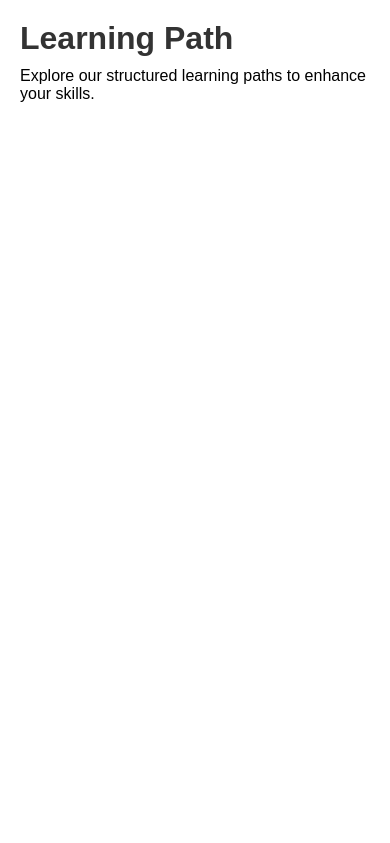
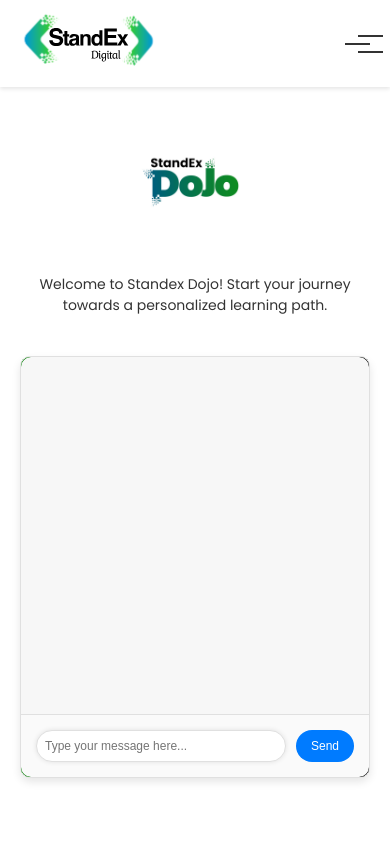
Before and after one commit to Collins-nnaji/Standex_FrontEnd, a React (Create React App) app: page /dojo/learning-path in a window 390 px wide. Shown: the top 843 px of the page. Built offline with nearby package versions, Linux system fonts and the light colour scheme.

Commit message:
New new new

```diff
--- a/src/pages/DojoPage/DojoPage.jsx
+++ b/src/pages/DojoPage/DojoPage.jsx
@@ -27,12 +27,6 @@
         <p>Follow these steps to begin your learning journey:</p>
         <div className="cards">
           <div className="card-container">
-            <Link to="/dojo/chatbot">
-              <img src="/images/Chatbot Card.svg" alt="Dojo Chatbot" className="card" />
-              <p className="click-instruction">Start your journey with our chatbot.</p>
-            </Link>
-          </div>
-          <div className="card-container">
             <Link to="/dojo/learning-path">
               <img src="/images/Learning Path Card.svg" alt="Learning Path" className="card" />
               <p className="click-instruction">Discover your personalized learning path.</p>
--- a/src/pages/DojoPage/LearningPath/LearningPath.css
+++ b/src/pages/DojoPage/LearningPath/LearningPath.css
@@ -1,12 +1,204 @@
-.learning-path {
-    font-family: Arial, sans-serif;
-    padding: 20px;
+.learning-path-page {
+  display: flex;
+  flex-direction: column;
+  justify-content: space-between;
+  min-height: 100vh;
+}
+
+.content-container {
+  display: flex;
+  flex-direction: column;
+  align-items: center;
+  padding: 20px;
+}
+
+.logo-section {
+  text-align: center;
+  margin-bottom: 20px;
+}
+
+.dojo-logo {
+  width: 150px;
+  height: auto;
+}
+
+.intro-text {
+  font-size: 18px;
+  color: #333;
+  margin-top: 10px;
+}
+
+.chat-container {
+  display: flex;
+  flex-direction: column;
+  width: 100%;
+  max-width: 800px;
+  height: 70vh;
+  margin: 20px auto;
+  border: 1px solid #e0e0e0;
+  border-radius: 10px;
+  box-shadow: 0 4px 8px rgba(0, 0, 0, 0.1);
+  overflow: hidden;
+  background: linear-gradient(to right, green, black);
+}
+
+.chat-window {
+  flex: 1;
+  padding: 20px;
+  overflow-y: auto;
+  background-color: #f7f7f7;
+  border-radius: 10px 10px 0 0;
+  animation: fadeIn 0.5s ease-in-out;
+}
+
+.chat-message {
+  margin: 10px 0;
+  padding: 15px;
+  border-radius: 10px;
+  font-size: 14px;
+  line-height: 1.6;
+  max-width: 75%;
+  word-wrap: break-word;
+  animation: slideIn 0.3s ease-in-out;
+}
+
+.chat-message.user {
+  background-color: #007bff;
+  color: #fff;
+  align-self: flex-end;
+  text-align: right;
+}
+
+.chat-message.bot {
+  background-color: #f0f0f0;
+  color: #333;
+  align-self: flex-start;
+  text-align: left;
+}
+
+.chat-input {
+  display: flex;
+  padding: 15px;
+  border-top: 1px solid #e0e0e0;
+  background-color: #fafafa;
+  border-radius: 0 0 10px 10px;
+  animation: fadeIn 0.5s ease-in-out;
+}
+
+.chat-input input {
+  flex: 1;
+  padding: 15px;
+  border: 1px solid #e0e0e0;
+  border-radius: 20px;
+  margin-right: 10px;
+  font-size: 16px;
+  box-shadow: 0 0 5px rgba(0, 0, 0, 0.1);
+  transition: border-color 0.3s, box-shadow 0.3s;
+}
+
+.chat-input input:focus {
+  outline: none;
+  border-color: #007bff;
+  box-shadow: 0 0 10px rgba(0, 123, 255, 0.5);
+}
+
+.chat-input button {
+  padding: 15px 25px;
+  background-color: #007bff;
+  color: #fff;
+  border: none;
+  border-radius: 20px;
+  cursor: pointer;
+  font-size: 16px;
+  transition: background-color 0.3s, transform 0.3s;
+}
+
+.chat-input button:hover {
+  background-color: #0056b3;
+  transform: scale(1.05);
+}
+
+.learning-path-section {
+  display: flex;
+  flex-direction: column;
+  align-items: center;
+  padding: 20px;
+  margin-top: 20px;
+  background-color: #fff;
+  border-radius: 10px;
+  width: 100%;
+  max-width: 800px;
+  margin: 20px auto;
+}
+
+.learning-path-section h2 {
+  margin-bottom: 20px;
+}
+
+.stripe-button {
+  width: 100%;
+  display: flex;
+  justify-content: center;
+}
+
+/* Responsive Styles */
+@media (max-width: 768px) {
+  .chat-container {
+      height: 60vh;
   }
 
-  .learning-path h1 {
-    color: #333;
+  .chat-input input {
+      font-size: 14px;
+      padding: 10px;
   }
 
-  .learning-path p {
-    margin: 10px 0;
+  .chat-input button {
+      font-size: 14px;
+      padding: 10px 20px;
   }
+
+  .chat-message {
+      font-size: 12px;
+      padding: 10px;
+  }
+
+  .intro-text {
+      font-size: 16px;
+  }
+}
+
+@media (max-width: 480px) {
+  .chat-container {
+      height: 50vh;
+  }
+
+  .chat-input input {
+      font-size: 12px;
+      padding: 8px;
+  }
+
+  .chat-input button {
+      font-size: 12px;
+      padding: 8px 15px;
+  }
+
+  .chat-message {
+      font-size: 10px;
+      padding: 8px;
+  }
+
+  .intro-text {
+      font-size: 14px;
+  }
+}
+
+/* Animations */
+@keyframes fadeIn {
+  from { opacity: 0; }
+  to { opacity: 1; }
+}
+
+@keyframes slideIn {
+  from { transform: translateY(20px); opacity: 0; }
+  to { transform: translateY(0); opacity: 1; }
+}
--- a/src/pages/DojoPage/LearningPath/LearningPath.jsx
+++ b/src/pages/DojoPage/LearningPath/LearningPath.jsx
@@ -1,13 +1,93 @@
-import React from 'react';
+import React, { useState, useEffect } from 'react';
 import './LearningPath.css';
+import Header from '../../../components/Header/Header';
+import Footer from '../../../components/Footer/Footer';
 
 const LearningPath = () => {
-  return (
-    <div className="learning-path">
-      <h1>Learning Path</h1>
-      <p>Explore our structured learning paths to enhance your skills.</p>
-    </div>
-  );
+    const [messages, setMessages] = useState([]);
+    const [input, setInput] = useState('');
+
+    useEffect(() => {
+        // Dynamically load the Stripe script
+        const script = document.createElement('script');
+        script.src = "https://js.stripe.com/v3/buy-button.js";
+        script.async = true;
+        document.body.appendChild(script);
+
+        return () => {
+            document.body.removeChild(script);
+        };
+    }, []);
+
+    const handleSendMessage = async () => {
+        if (input.trim() === '') return;
+
+        const newMessages = [...messages, { user: 'user', text: input }];
+        setMessages(newMessages);
+        setInput('');
+
+        try {
+            const response = await fetch('https://backend-7bv3oc5ba-standex-digitals-projects.vercel.app/api/chat', {
+                method: 'POST',
+                headers: {
+                    'Content-Type': 'application/json',
+                },
+                body: JSON.stringify({ message: input }),
+            });
+
+            if (response.ok) {
+                const data = await response.json();
+                setMessages([...newMessages, { user: 'bot', text: data.response }]);
+            } else {
+                console.error('Error in response from server:', response.statusText);
+            }
+        } catch (error) {
+            console.error('Error sending message:', error);
+        }
+    };
+
+    return (
+        <div className="learning-path-page">
+            <Header />
+            <div className="content-container">
+                <div className="logo-section">
+                    <img src="/images/dojo_logo.png" alt="Dojo Logo" className="dojo-logo" />
+                    <p className="intro-text">
+                        Welcome to Standex Dojo! Start your journey towards a personalized learning path.
+                    </p>
+                </div>
+                <div className="chat-container">
+                    <div className="chat-window">
+                        {messages.map((message, index) => (
+                            <div key={index} className={`chat-message ${message.user}`}>
+                                {message.text}
+                            </div>
+                        ))}
+                    </div>
+                    <div className="chat-input">
+                        <input
+                            type="text"
+                            value={input}
+                            onChange={(e) => setInput(e.target.value)}
+                            onKeyPress={(e) => e.key === 'Enter' ? handleSendMessage() : null}
+                            placeholder="Type your message here..."
+                        />
+                        <button onClick={handleSendMessage}>Send</button>
+                    </div>
+                </div>
+                <div className="learning-path-section">
+                    <h2>Get Your Personalized Learning Path</h2>
+                    <div className="stripe-button">
+                        <stripe-buy-button
+                            buy-button-id="buy_btn_1PPrc5Rt3Wt49gX5TaXcGPFl"
+                            publishable-key="pk_live_51PNIDCRt3Wt49gX54QBZsb623PzO2rPuBZmcs3EvjEUNpIFZFU5EDEhtIA2ROScyYe4M99xWm5DP0O4rpdHeZqtM00ihCT1urk"
+                        ></stripe-buy-button>
+                    </div>
+                </div>
+            </div>
+            <Footer />
+        </div>
+    );
 };
 
 export default LearningPath;
--- a/src/pages/HomePage/HomePage.jsx
+++ b/src/pages/HomePage/HomePage.jsx
@@ -1,4 +1,5 @@
 import React, { useRef, useState } from 'react';
+import { Link } from 'react-router-dom';
 import './homePage.css';
 import Header from '../../components/Header/Header';
 import Footer from '../../components/Footer/Footer';
@@ -172,6 +173,14 @@
           </form>
         )}
       </div>
+
+      <div className="chatbot-section">
+        <Link to="/dojo/chatbot">
+          <img src="/images/Chatbot Card.svg" alt="Dojo Chatbot" className="chatbot-card" />
+          <p className="chatbot-text">To find out more about us and our services, engage with our chatbot.</p>
+        </Link>
+      </div>
+
       <Footer />
     </div>
   );
--- a/src/pages/HomePage/homePage.css
+++ b/src/pages/HomePage/homePage.css
@@ -243,6 +243,38 @@
   background-color: #16a085;
 }
 
+/* Chatbot Card Section */
+.chatbot-section {
+  background: #ffffff;
+  padding: 20px;
+  border-radius: 10px;
+  box-shadow: 0 0 10px rgba(0, 0, 0, 0.1);
+  margin-top: 20px;
+  text-align: center;
+}
+
+.chatbot-card {
+  width: 100%;
+  max-width: 300px;
+  margin: 20px auto;
+  transition: transform 0.2s ease;
+}
+
+.chatbot-card:hover {
+  transform: scale(1.05);
+}
+
+.chatbot-text {
+  font-size: 1.2rem;
+  margin-top: 10px;
+  background: linear-gradient(to right, green, black);
+  -webkit-background-clip: text;
+  -webkit-text-fill-color: transparent;
+  background-clip: text;
+  color: transparent;
+  font-style: italic;
+}
+
 /* Footer styling */
 .footer {
   background-color: #f8f8f8;
```
Also changed, not shown: public/images/Chatbot Card.svg, 12 other files (tests, documents, lock files or other folders).
